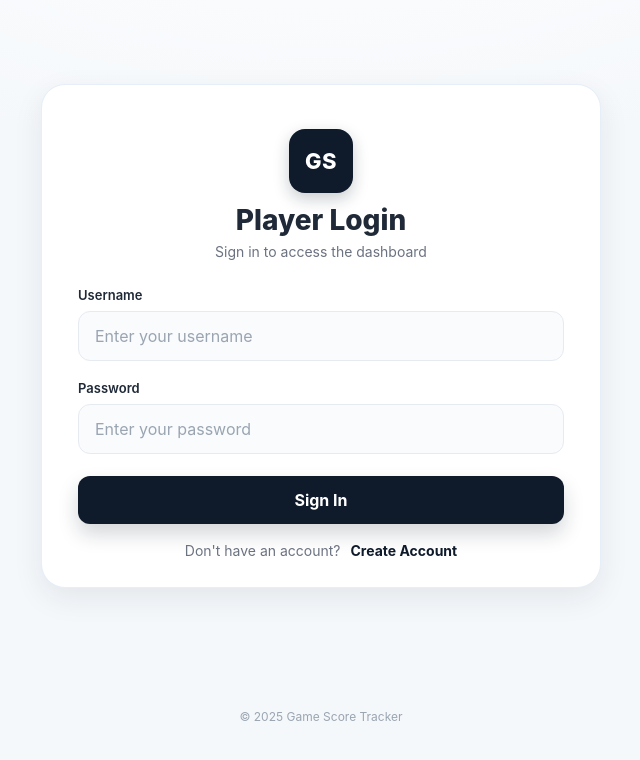
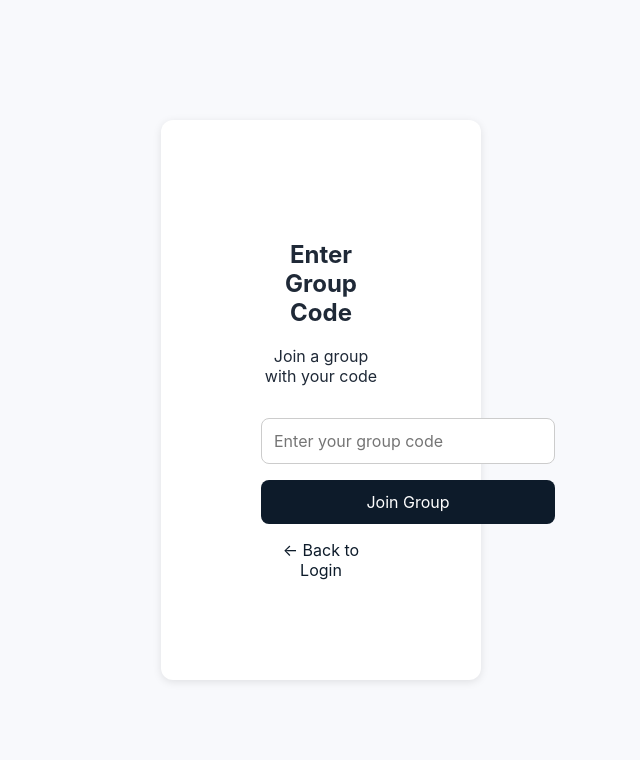
Before and after one commit to Padredilg/Game-Score-Tracker, an Angular app in the folder frontend-angular/: page /join-group in a window 1280 px wide. Before the commit this address led to /login. Shown: the top 760 px of the page, without its empty margins (319-959 px from the left). Built offline with nearby package versions, Linux system fonts and the light colour scheme.

Commit message:
Added Group Code Screen  (#17)
* changed name

* group code screen

* Update to size and width

* Updated input size to be same as button size

---------

Co-authored-by: Alex Bendana <132596963+alexbendana@users.noreply.github.com>

```diff
--- a/frontend-angular/src/app/app.config.ts
+++ b/frontend-angular/src/app/app.config.ts
@@ -1,6 +1,8 @@
 import { ApplicationConfig, provideZoneChangeDetection } from '@angular/core';
 import { provideRouter, withInMemoryScrolling } from '@angular/router';
 import { routes } from './app.routes';
+import { FormsModule } from '@angular/forms';
+import { provideHttpClient } from '@angular/common/http';
 
 export const appConfig: ApplicationConfig = {
   providers: [
--- a/frontend-angular/src/app/app.routes.ts
+++ b/frontend-angular/src/app/app.routes.ts
@@ -1,6 +1,9 @@
 import { Routes } from '@angular/router';
+import { JoinGroupComponent } from './join-group/join-group.component';
 
 export const routes: Routes = [
+  { path: '', redirectTo: 'join-group', pathMatch: 'full' },
+  { path: 'join-group', component: JoinGroupComponent },
   {
     path: 'login',
     // ⬇️ exact path, no spaces, all lowercase
--- /dev/null
+++ b/frontend-angular/src/app/join-group/join-group.component.html
@@ -0,0 +1,19 @@
+<div class="join-group-container">
+  <div class="card">
+    <h2>Enter Group Code</h2>
+    <p>Join a group with your code</p>
+
+    <form (ngSubmit)="joinGroup()">
+      <input
+        type="text"
+        [(ngModel)]="groupCode"
+        name="groupCode"
+        placeholder="Enter your group code"
+        required
+      />
+      <button type="submit">Join Group</button>
+    </form>
+
+    <a routerLink="/">← Back to Login</a>
+  </div>
+</div>
--- /dev/null
+++ b/frontend-angular/src/app/join-group/join-group.component.scss
@@ -0,0 +1,47 @@
+.join-group-container {
+  display: flex;
+  justify-content: center;
+  align-items: center;
+  height: 100vh;
+  background-color: #f8f9fc;
+}
+
+.card {
+  background: #fff;
+  padding: 100px;
+  border-radius: 12px;
+  box-shadow: 0 2px 8px rgba(0, 0, 0, 0.1);
+  text-align: center;
+  width: 320px;
+}
+
+input {
+  width: 294px;
+  padding: 0.75rem;
+  margin: 1rem 0;
+  border-radius: 8px;
+  border: 1px solid #ccc;
+  font-size: 1rem;
+}
+
+button {
+  background-color: #0d1b2a;
+  color: white;
+  border: none;
+  padding: 0.75rem 1.5rem;
+  border-radius: 8px;
+  cursor: pointer;
+  width: 294px;
+  transition: background-color 0.2s ease-in-out;
+}
+
+button:hover {
+  background-color: #1b263b;
+}
+
+a {
+  display: block;
+  margin-top: 1rem;
+  color: #0d1b2a;
+  text-decoration: none;
+}
--- /dev/null
+++ b/frontend-angular/src/app/join-group/join-group.component.ts
@@ -0,0 +1,17 @@
+import { Component } from '@angular/core';
+import { FormsModule } from '@angular/forms';
+
+@Component({
+  selector: 'app-join-group',
+  standalone: true,
+  imports: [FormsModule],
+  templateUrl: './join-group.component.html',
+  styleUrls: ['./join-group.component.scss']
+})
+export class JoinGroupComponent {
+  groupCode: string = '';
+
+  joinGroup() {
+    console.log('Joining group with code:', this.groupCode);
+  }
+}
--- /dev/null
+++ b/package.json
@@ -0,0 +1,5 @@
+{
+  "dependencies": {
+    "@angular/forms": "^20.3.10"
+  }
+}
```
Also changed, not shown: frontend-angular/src/app/services/group.service.ts (added), 1 other file (tests, documents, lock files or other folders).
